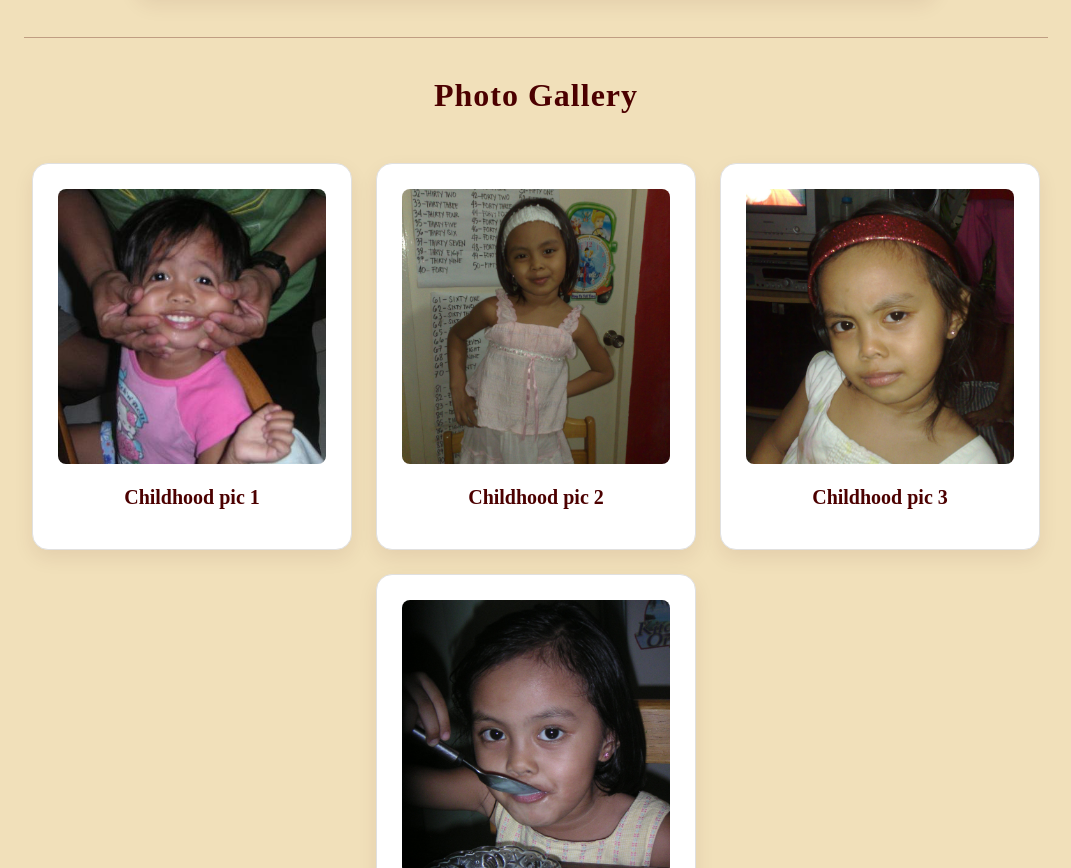
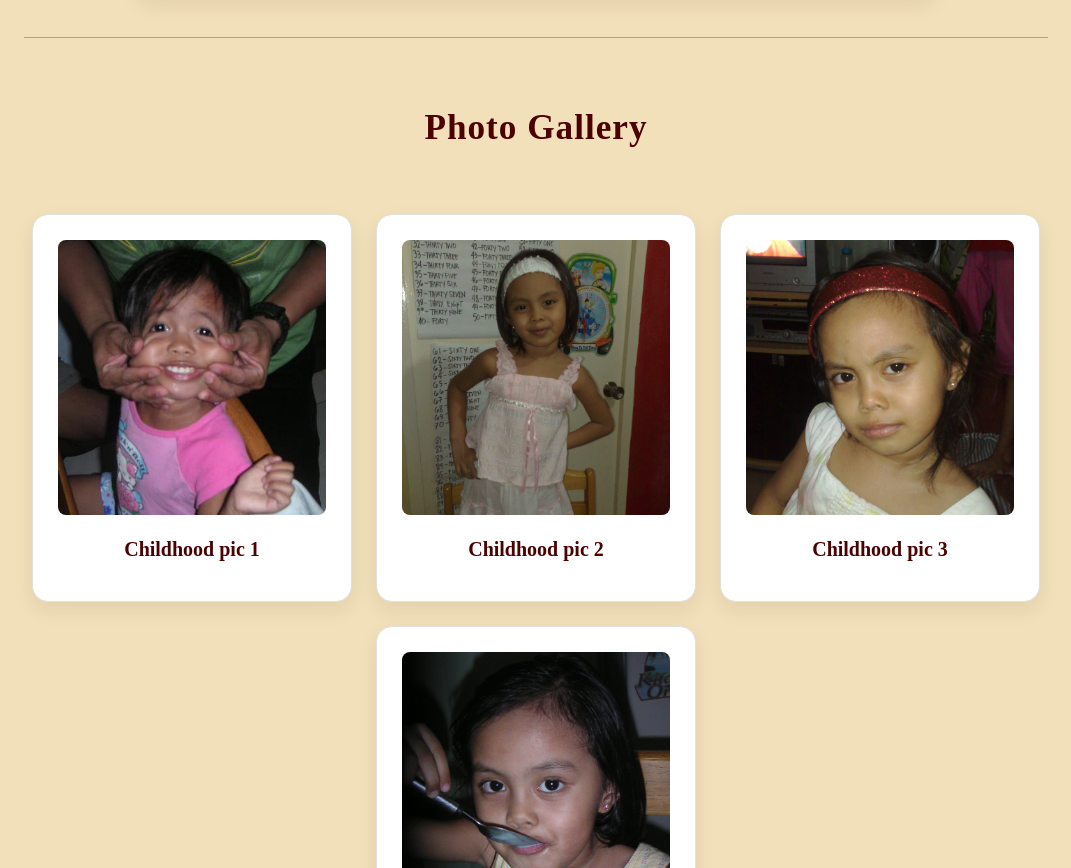
Before and after one commit to unbothered-sanayuh/my-portfolio, a plain HTML site: page index.html in a window 1280 px wide. Shown: the part 1003-1871 px from the top of the page, without its empty margins (104-1175 px from the left). Drawn offline with Linux system fonts and the light colour scheme.

Commit message:
Update index.html

```diff
--- a/index.html
+++ b/index.html
@@ -46,8 +46,7 @@ This portfolio serves as a comprehensive overview of my educational background,
 </div>
 
 <hr>
-
-<h2 id="gallery" class="subtitle-top gallery-heading-main">Photo Gallery</h2>
+<h2 id="gallery" class="subtitle-top gallery-heading-main led-text">Photo Gallery</h2>
 <div class="card-container">
 <div class="card">
 <img src="assets/ako haha.jpg" alt="Me" class="gallery-card-img" width="100%" height="275" title="Shannayah Mae Magtuloy">
```
